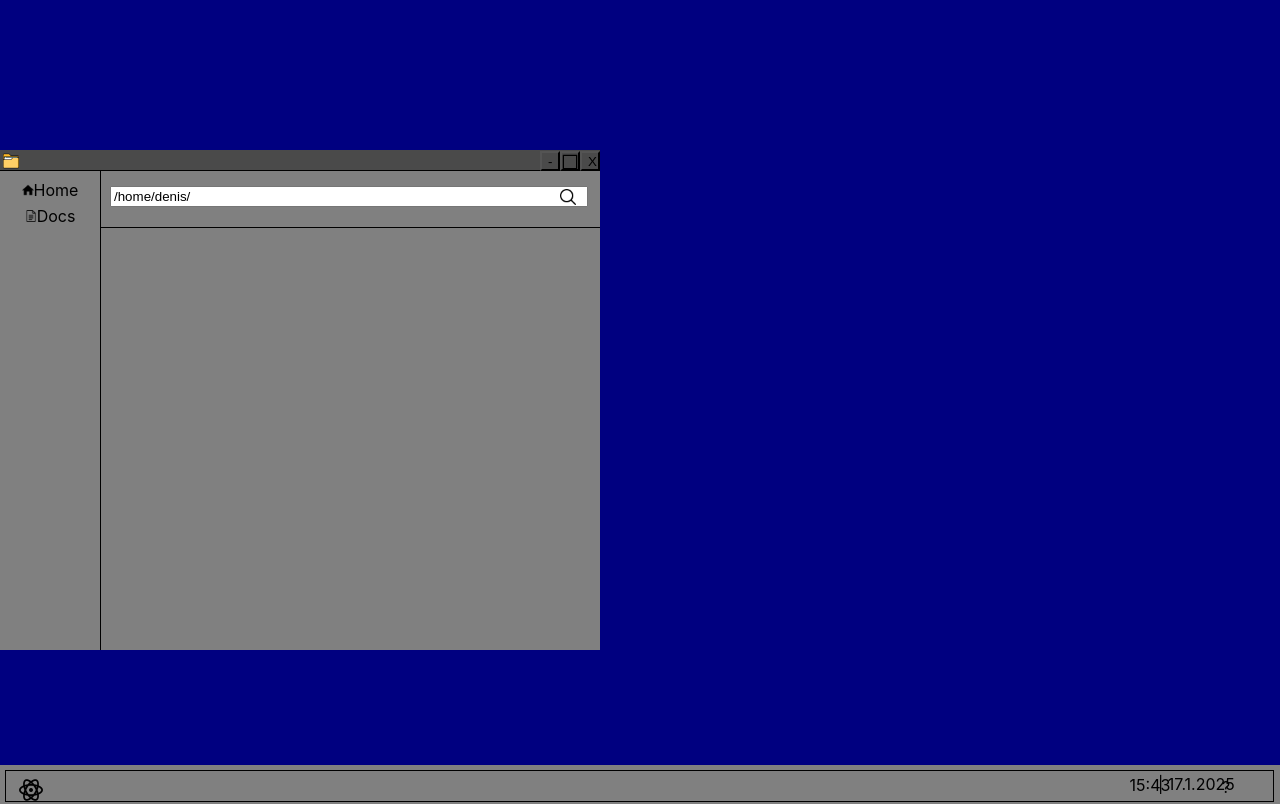
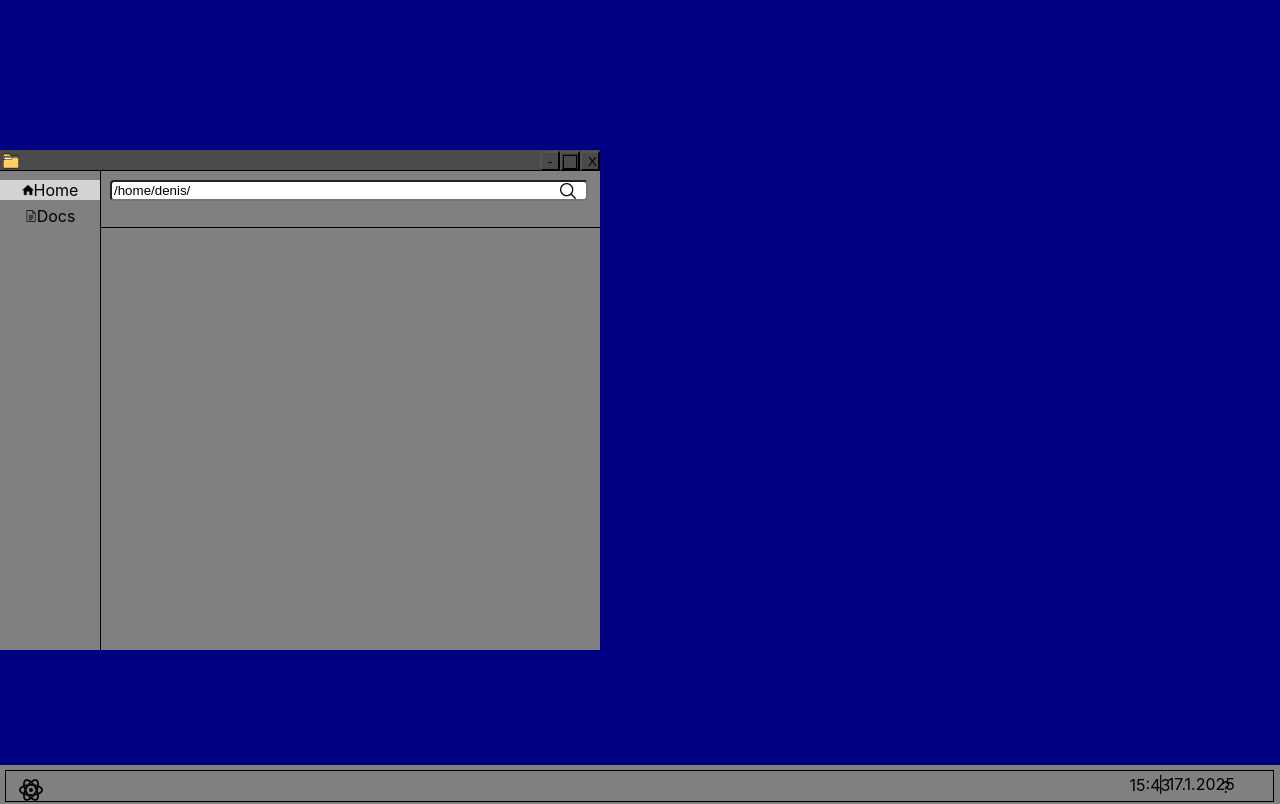
Before and after one commit to DenisV868/DenisV868.github.io, a React (Create React App) app: page /fileManager/user/home in a window 1280 px wide. Shown: the top 804 px of the page. Built offline with nearby package versions, Linux system fonts and the light colour scheme; no server answers.

Commit message:
making the file manager

```diff
--- a/src/App.css
+++ b/src/App.css
@@ -384,6 +384,7 @@ p.settings > img{
   height: 20px;
   width: 20px;
   background-color: transparent;
+  cursor: pointer;
 }
 
 .cross2, .minimize2{
@@ -453,15 +454,16 @@ p.settings > img{
 
 .tool-line > input{
   position: relative;
-  top: 8px;
   left: 10px;
+  top: 2px;
+  border-radius: 4px;
 }
 
 .file-search-btn {
 
   position: relative;
   left: 450px;
-  bottom: 15px;
+  bottom: 21px;
   background: transparent;
   border-color: transparent;
 
--- a/src/FileManager.tsx
+++ b/src/FileManager.tsx
@@ -86,7 +86,7 @@ const FileManager = () => {
             </div>
 
             <div className={"file-menu"}>
-                <p style={{position:"relative", top:"10px"}} className={"homedr"}><img src="/home-button_icon-icons.com_72700.png" alt=""/>Home</p>
+                <p style={{position:"relative", top:"10px", backgroundColor:"lightgrey"}} className={"homedr"}><img src="/home-button_icon-icons.com_72700.png" alt=""/>Home</p>
                 <p className={"docsdr"}><img src="/google-docs.png" alt=""/>Docs</p>
             </div>
         <div className={"tool-line"}>
```
